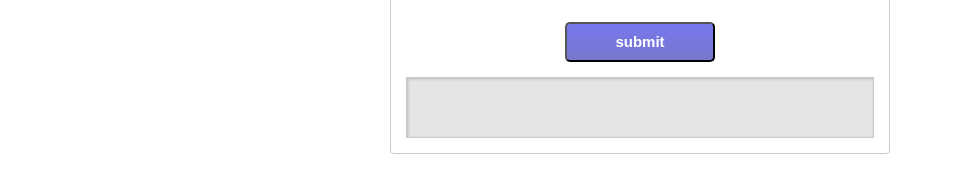
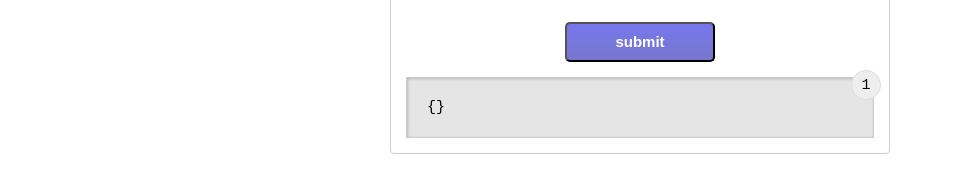
Before and after one commit to manuelWeb/react-final-form-sandbox, a Next.js app: page /01-init in a window 1280 px wide. Shown: the part 239-427 px from the top of the page, without its empty margins (0-958 px from the left). Built offline with nearby package versions, Linux system fonts and the light colour scheme.

Commit message:
**feat** Use FormSpy to count re render subscription instead of juste <pre>values

```diff
--- a/pages/01-init/index.tsx
+++ b/pages/01-init/index.tsx
@@ -1,6 +1,6 @@
 import React from 'react';
 import RenderCount from '../../common/RenderCount'
-import { Form, Field } from 'react-final-form'
+import { Form, Field, FormSpy } from 'react-final-form'
 
 const sleep = (ms: number) => new Promise(resolve => setTimeout(resolve, ms));
 
@@ -83,7 +83,12 @@ const SignupForm = () => {
 
           <button type='submit' disabled={submitting} >submit</button>
 
-          <pre>{JSON.stringify(values, null, 2)} </pre>
+          <FormSpy subscription={{ values: true }}>
+            {({ values }) => <pre>
+              <RenderCount />
+              {JSON.stringify(values, null, 2)}
+            </pre>}
+          </FormSpy>
 
         </form>}
 
```
